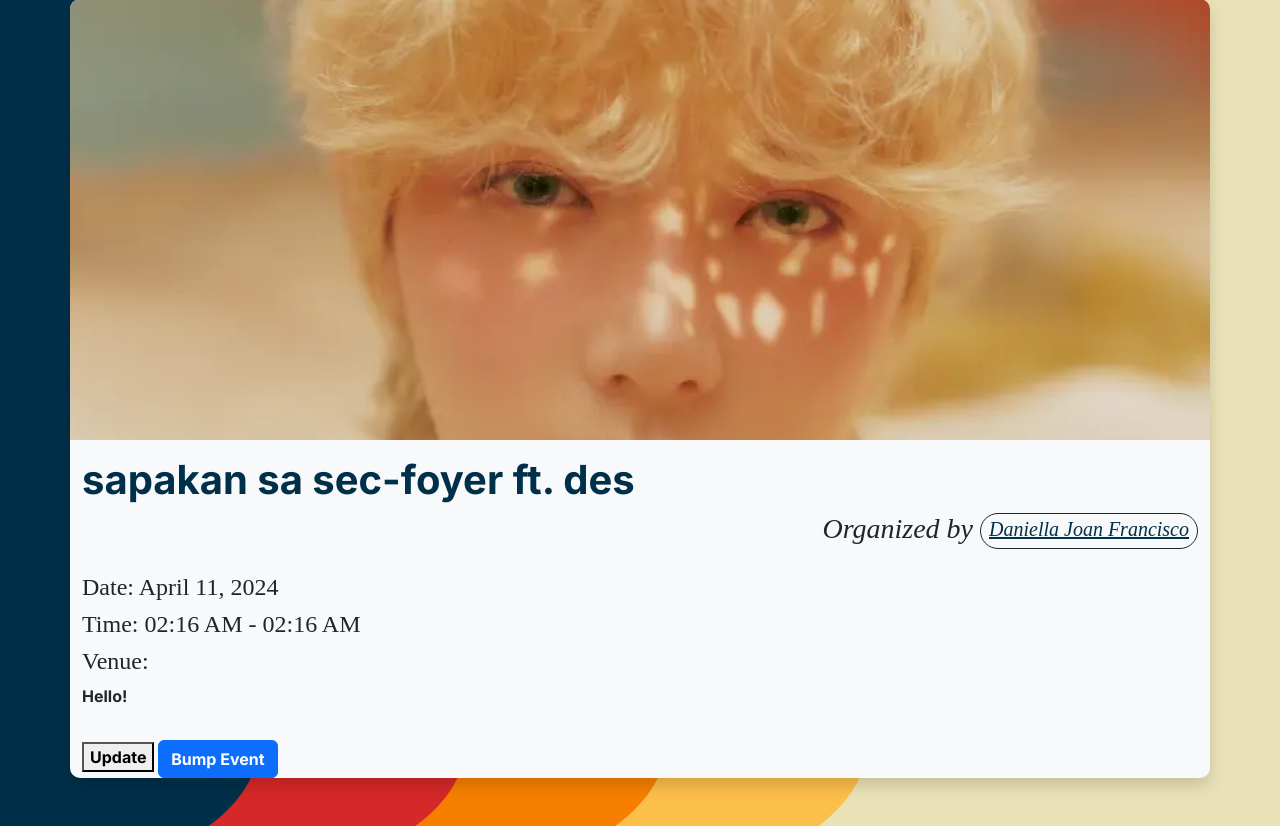
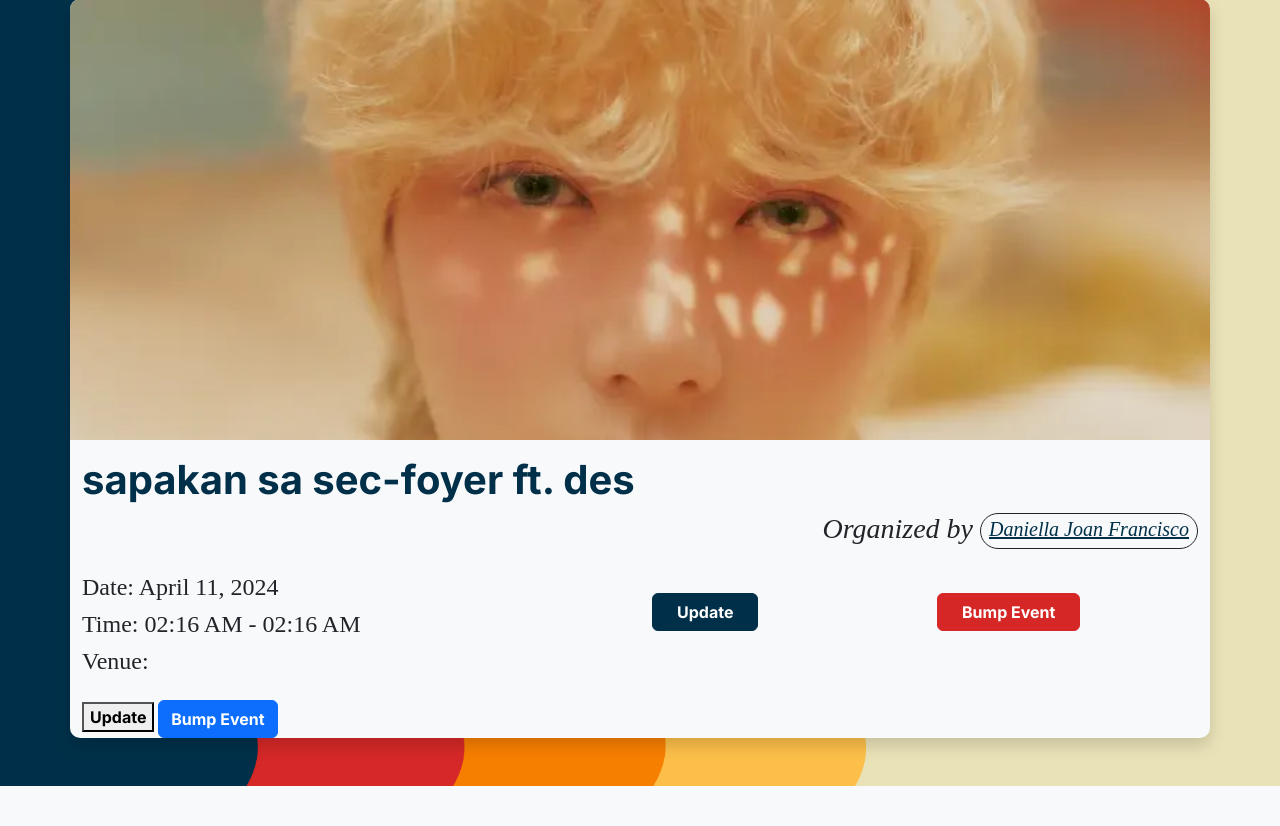
Before and after one commit to avraiel/red_brick_board, a Django app: page /events/9/ in a window 1280 px wide. Shown: the part 124-950 px from the top of the page. After the commit the page ends 910 px from the top, so only its background shows below. Run offline with Django 4.2, Linux system fonts and the light colour scheme; a user stored in the database is signed in; data comes from the database, SQL or seed files in the repository; some libraries are stand-ins or nearby versions; some web fonts are replaced.

Commit message:
Standardized styles for event catalog and updated styles for event details

```diff
--- a/redbrickboard/event_management/models.py
+++ b/redbrickboard/event_management/models.py
@@ -13,7 +13,7 @@ class Event(models.Model):
     event_datetime_end = models.DateTimeField(default=None, null=True)
     event_organizer = models.ForeignKey(accounts.CustomUser, on_delete=models.CASCADE, related_name='events_organized')
     event_header = ResizedImageField(quality=75, force_format='WebP', upload_to='headers/')
-    event_venue = models.TextField(default='', max_length=255)
+    event_venue = models.TextField(default='', max_length=125)
     last_time_bumped = models.DateTimeField()
 
     def __str__(self):
--- a/redbrickboard/event_management/templates/event_management/event-details.html
+++ b/redbrickboard/event_management/templates/event_management/event-details.html
@@ -1,20 +1,13 @@
 {% extends 'base.html' %}
 {% load static %}
 {% block title %}{{ object }}{% endblock %}
+
 {% block content %}
-<!-- {% for message in messages %}
-    <div class="alert {{ message.tags }} mt-2" role="alert">
-        {{ message }}
-    </div>
-{% endfor %} -->
-
-<!-- <div class="alert alert-success alert-dismissible fade show" role="alert">
-    <button type="button" class="btn-close" data-bs-dismiss="alert" aria-label="close"></button>
-    RSVP Successful!
-</div> -->
 
 <div class="d-flex flex-column justify-content-center align-items-center">
+
     <div class="container event-container bg-light shadow overflow-hidden my-3 my-md-5">
+
         <!-- Header Image Row -->
         <div class="row">
             <div class="col mx-0 px-0">
@@ -69,11 +62,24 @@
                     </div>
                 </div>
 
+            </div>
+
+            <!-- Event Description and Button(Bump, Update, RSVP) Column -->
+            <div class="col-md-6">
+
+                <!-- Event Description -->
+                <div class="row">
+                    <div class="col">
+                        <p class="inria-normal">{{ object.event_description }}</p>
+                    </div>
+                </div>
+
                 <!-- RSVP or (Update and Bump) -->
+                <div class="row">
+                    <div class="col">
                         <div class="row d-flex justify-content-center">
-                    {% if object.event_organizer == object.event_organizer %}
-                        <p>Hello! </p>
-                    {% elif user.is_authenticated and user == object.event_organizer %}
+                            {% if user.is_authenticated %}
+                                {% if user == object.event_organizer %}
                                     <div class="col mt-1 mb-3">
                                         <button type="button" onclick="location.href='{{ event.get_update_url }}'" class="btn btn-blue px-4">Update</button>
                                     </div>
@@ -85,20 +91,20 @@
                                             {% if not object.can_be_bumped %} disabled {% endif %}
                                         >Bump Event</button>
                                     </div>
-                    {% elif user.is_authenticated and user != object.event_organizer %}
+                                {% elif user != object.event_organizer %}
                                     <div class="col mt-1 mb-3 offset-4">
-                            <!-- <a href="{% url 'event_management:event-rsvp' object.pk %}" class="btn btn-red px-4">RSVP</a> -->
                                         <button onclick="location.href='{% url 'event_management:event-rsvp' object.pk %}'" class="btn btn-red px-4">RSVP</button>
                                     </div>
                                 {% endif %}
+                            {% endif %}
+                        </div>
                     </div>
                 </div>
 
-            <!-- Event Description Column -->
-            <div class="col-md-6">
-                <p class="inria-normal">{{ object.event_description }}</p>
             </div>
         </div>
+
+        <!-- Promo Images Row -->
         <div class="row">
             <div class="col">
                 {% for promo in object.promos.all %}
@@ -106,6 +112,8 @@
                 {% endfor %}
             </div>
         </div>
+
+        <!-- for testing only; delete afterwards -->
         {% if user == object.event_organizer %}
         <button type="button" onclick="location.href='{{ event.get_update_url }}'">Update</button>
         <button
@@ -115,10 +123,12 @@
             {% if not object.can_be_bumped %} disabled {% endif %}
         >Bump Event</button>
         {% endif %}
-    </div>
+
     </div>
 
+</div>
 
+{% endblock %}
 <!-- <div class="container my-6 bg-light">
     <img src="{{ object.event_header.url }}">
     <p>{{ object }}</p>
@@ -161,5 +171,3 @@
     {% endif %}
 
 </div> -->
-
-{% endblock %}
--- a/redbrickboard/event_management/templates/event_management/event-form.html
+++ b/redbrickboard/event_management/templates/event_management/event-form.html
@@ -24,7 +24,7 @@
     <form enctype="multipart/form-data" method="post">
         {% csrf_token %}
         <!-- {{ form }} -->
-        <div class="card">
+        <div class="card event-form-card">
             <div class="card-header card-header-secondary">
                 <h4 class="card-title">Add Event</h4>
             </div>
--- a/redbrickboard/event_management/templates/event_management/event-list.html
+++ b/redbrickboard/event_management/templates/event_management/event-list.html
@@ -1,7 +1,9 @@
 {% extends 'base.html' %}
 {% load static %}
 {% block title %}Events{% endblock %}
+
 {% block content %}
+
 <div class="container-fluid mt-6 pt-5 bg-light">
 
     <!-- Displays Page Title as Header -->
@@ -51,4 +53,5 @@
     </div>
 
 </div>
+
 {% endblock %}
--- a/redbrickboard/event_management/templates/event_management/event-search.html
+++ b/redbrickboard/event_management/templates/event_management/event-search.html
@@ -1,7 +1,9 @@
 {% extends 'base.html' %}
 {% load static %}
 {% block title %}Events{% endblock %}
+
 {% block content %}
+
 <div class="container-fluid mt-6 pt-5 bg-light">
 
     <!-- Displays Page Title as Header -->
@@ -65,4 +67,5 @@
     </div>
 
 </div>
+
 {% endblock %}
--- a/redbrickboard/event_management/views.py
+++ b/redbrickboard/event_management/views.py
@@ -11,6 +11,10 @@ from .models import Event, Promo, Attendance
 from django.db.models import Q
 
 from django.utils import timezone
+
+# import for restricting activities if not logged in
+from django.contrib.auth.decorators import login_required
+from django.utils.decorators import method_decorator
 
 def delete_image(request, pk):
     try:
@@ -87,7 +91,7 @@ class FeaturedEventListView(ListView):
     queryset = Event.objects.order_by('-last_time_bumped')[:8]
     template_name = 'event_management/event-featured.html'
 
-
+# Add login decorator or restrict creation of events if not logged in
 class EventCreateView(PromoInline, CreateView):
     model = Event
     def get_context_data(self, **kwargs):
@@ -105,7 +109,7 @@ class EventCreateView(PromoInline, CreateView):
                 'images': PromoFormSet(self.request.POST or None, self.request.FILES or None, prefix='images')
             }
 
-
+# Add login decorator or restrict update of events if not logged in
 class EventUpdateView(PromoInline, UpdateView):
     model = Event
     def get_context_data(self, **kwargs):
@@ -118,6 +122,7 @@ class EventUpdateView(PromoInline, UpdateView):
             'images': PromoFormSet(self.request.POST or None, self.request.FILES or None, instance=self.object, prefix='images'),
         }
 
+@login_required(login_url="/accounts/login")
 def bump_event(request, *args, **kwargs):
     # gets PK of the event
     pk = kwargs.get('pk')
@@ -132,6 +137,7 @@ def bump_event(request, *args, **kwargs):
         messages.error(request, 'Bump Not Successful :(')
     return redirect('event_management:event-details', pk = pk)
 
+@login_required(login_url="/accounts/login")
 def event_rsvp(request, *args, **kwargs):
 
     # gets PK of the event
--- a/redbrickboard/static/css/custom.css
+++ b/redbrickboard/static/css/custom.css
@@ -264,6 +264,22 @@ h1, h5 {
      }
 }
 
+.alert {
+     position: sticky;
+     top:0%;
+     margin-bottom: 0%;
+}
+
+/*
+     For Event Forms
+*/
+
+.event-form-card {
+     &:active {
+          transform: scale(1);
+     }
+}
+
 /*
      For Forms
 */
--- a/redbrickboard/templates/base.html
+++ b/redbrickboard/templates/base.html
@@ -17,14 +17,13 @@
   <title>{% block title %}Red Brick Board{% endblock %}</title>
 </head>
 
-
 <body>
-  <nav class="navbar navbar-expand-md navbar-light bg-light px-5">
+  <nav class="navbar navbar-expand-md sticky-top navbar-light bg-light px-5">
   <div class="container-fluid">
 
 <!-- -->
 
-        <a class="navbar-brand" href="/#">
+        <a class="navbar-brand" href="{% url 'home' %}">
               <img src="{% static '/images/Logo with Name.png' %}" alt="Red Brick Board" class="logo">
         </a>
         <button class="navbar-toggler justify-content-end" type="button" data-bs-toggle="collapse" data-bs-target="#nav" aria-controls="nav" aria-expanded="false" aria-label="Toggle Navigation">
@@ -89,13 +88,6 @@
 
   </div>
 </nav>
-<!-- {% if messages %}
-<ul class="messages">
-  {% for message in messages %}
-  <li{% if message.tags %} class="{{ message.tags }}"{% endif %}>{{ message }}</li>
-  {% endfor %}
-</ul>
-{% endif %} -->
   {% block content %}
   {% endblock %}
 </body>
```
Lines whose indentation alone changed are shown as unchanged.
